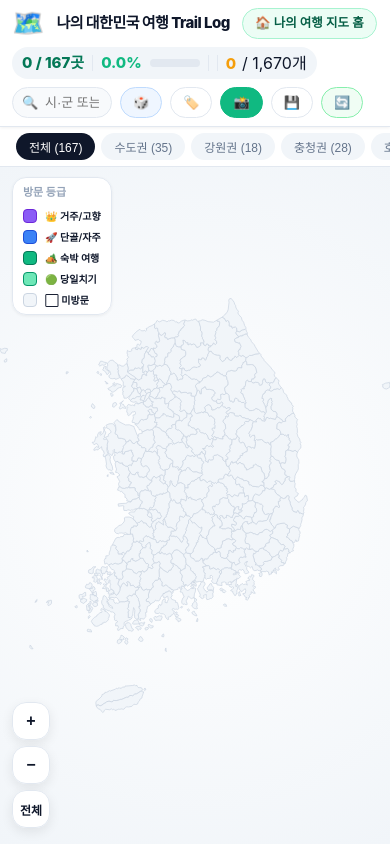
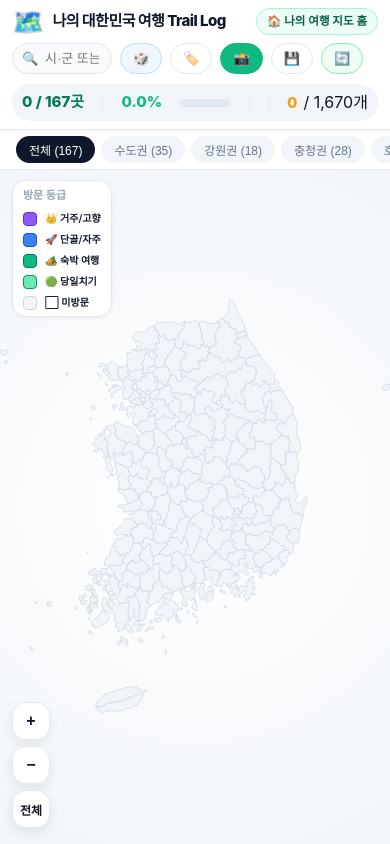
Before and after one commit to MinseoHaeseoFa/korea-travel-map, a plain HTML site: page index.html in a window 390 px wide. Drawn offline with nearby package versions, Linux system fonts and the light colour scheme; no server answers.

Commit message:
fix(mobile): align korea-travel-map header 3-row layout with world and mountain maps

```diff
--- a/style.css
+++ b/style.css
@@ -1247,16 +1247,50 @@ header {
     gap: 8px;
   }
 
+  .brand {
+    order: 1;
+    width: 100%;
+    gap: 8px;
+  }
+
+  .brand-text {
+    min-width: 0;
+  }
+
   .brand-text h1 {
     font-size: 15px;
+    overflow: hidden;
+    text-overflow: ellipsis;
   }
 
   .brand-text p {
     display: none;
   }
 
+  .hub-link-btn {
+    margin-left: auto;
+    padding: 4px 10px;
+    font-size: 11.5px;
+  }
+
+  .header-actions {
+    order: 2;
+    width: 100%;
+    overflow-x: auto;
+    flex-wrap: nowrap;
+    padding-bottom: 2px;
+    -webkit-overflow-scrolling: touch;
+  }
+
+  .header-actions > * {
+    flex-shrink: 0;
+  }
+
   .stats-container {
-    padding: 4px 10px;
+    order: 3;
+    width: 100%;
+    justify-content: space-between;
+    padding: 6px 10px;
     gap: 8px;
   }
 
```
